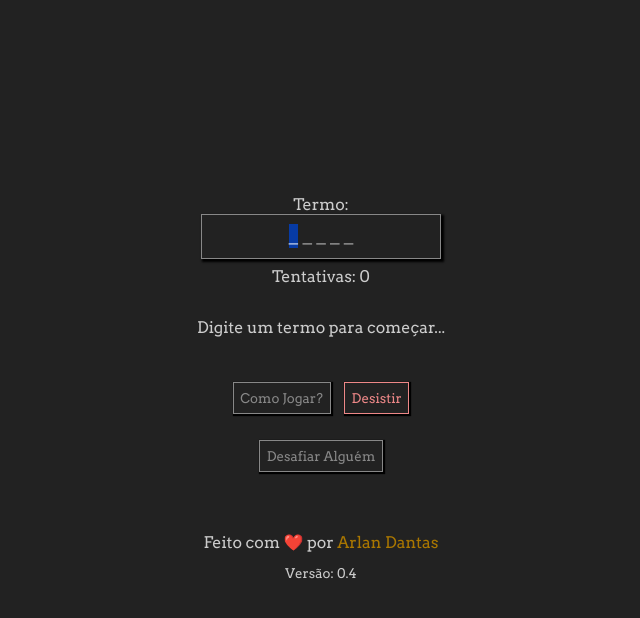
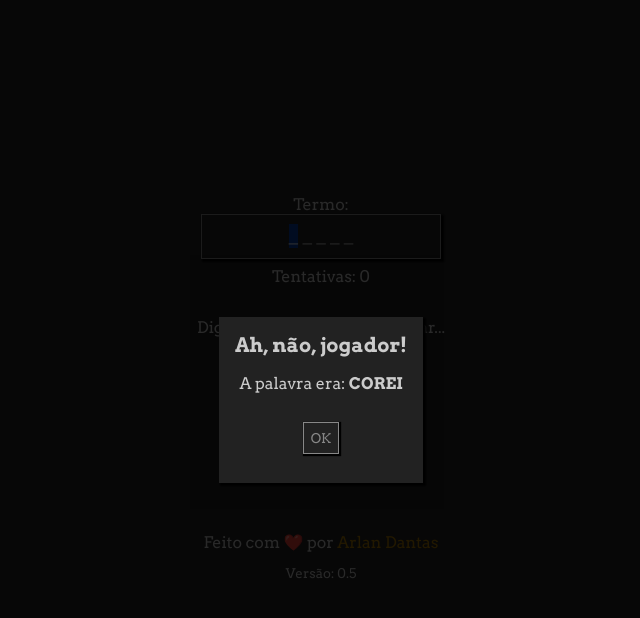
Before and after one commit to arlandantas/term-game, a plain HTML site: page index.html in a window 1280 px wide. Both pictures are taken after a click on the button "Desistir". Shown: the whole page, without its empty margins (319-959 px from the left). Drawn offline with Linux system fonts and the light colour scheme.

Commit message:
feat: new alert system

```diff
--- /dev/null
+++ b/alert.js
@@ -0,0 +1,39 @@
+const alertDiv = document.querySelector("#alert");
+const alertBtCancel = document.querySelector("#alert #bt_cancel");
+const alertBtOk = document.querySelector("#alert #bt_ok");
+const alertTitle = document.querySelector("#alert #title");
+const alertContent = document.querySelector("#alert #content");
+let alertOnOk = () => null;
+let alertOnCancel = () => null;
+
+alertBtOk.onclick = () => {
+    hideAlert()
+    alertOnOk()
+}
+
+alertBtCancel.onclick = () => {
+    hideAlert()
+    alertOnCancel()
+}
+
+function hideAlert() {
+    alertDiv.style.display = 'none';
+}
+
+function showAlert(
+    message,
+    title = null,
+    onOk = null,
+    onCancel = null,
+    okText = 'OK',
+    cancelText = 'Cancelar',
+) {
+    alertContent.innerHTML = message;
+    alertTitle.innerHTML = title ? title : '';
+    alertOnOk = onOk ? onOk : (() => null);
+    alertOnCancel = onCancel ? onCancel : (() => null);
+    alertBtCancel.style.display = onCancel ? '' : 'none';
+    alertBtOk.innerHTML = okText;
+    alertBtCancel.innerHTML = cancelText;
+    alertDiv.style.display = 'flex';
+}
--- a/index.css
+++ b/index.css
@@ -1,6 +1,7 @@
 @import url('https://fonts.googleapis.com/css2?family=Arvo:ital,wght@0,400;0,700;1,400;1,700&display=swap');
 
 :root {
+    --background: #222;
     --border: #888;
     --right: #5a0;
     --wrong_position: #a70;
@@ -24,7 +25,7 @@ body {
     justify-content: center;
     align-items: center;
     min-height: calc(100vh - 4em);
-    background: #222;
+    background: var(--background);
     color: #ccc;
 }
 
@@ -145,3 +146,36 @@ input[type=text], textarea {
     color: inherit;
     margin: 1em 0;
 }
+
+#alert {
+    width: 100vw;
+    height: 100vh;
+    top: 0;
+    left: 0;
+    position: fixed;
+    background: #000c;
+    flex-direction: column;
+    justify-content: center;
+    align-items: center;
+}
+
+#alert #view {
+    background: var(--background);
+    box-shadow: 2px 2px 2px 1px #000;
+    padding: 1em;
+    max-width: 80vw;
+    text-align: center;
+}
+
+#alert #view #title {
+    margin: 0;
+    font-size: 1.25em;
+}
+
+#alert #view #content {
+    margin: .5em 0;
+}
+
+#alert #view #content img {
+    width: 100%;
+}
--- a/index.html
+++ b/index.html
@@ -66,13 +66,25 @@
             <button id="bt_link">Gerar link</button>
         </div>
     </div>
+    <div id="alert" style="display: none;">
+        <div id="placeholder"></div>
+        <div id="view">
+            <h1 id="title">Alerta</h1>
+            <div id="content">Conteúdo</div>
+            <div class="buttons">
+                <button id="bt_cancel">Cancelar</button>
+                <button id="bt_ok">OK</button>
+            </div>
+        </div>
+    </div>
     <div id="credits">
         Feito com ❤️ por
         <a href="https://arlandantas.github.io" target="_blank" rel="noopener noreferrer">Arlan Dantas</a>
     </div>
-    <small style="margin-top: 1em;">Versão: 0.4</small>
+    <small style="margin-top: 1em;">Versão: 0.5</small>
     <script src="./index.js"></script>
     <script src="./navigation.js"></script>
     <script src="./multiplayer.js"></script>
+    <script src="./alert.js"></script>
 </body>
 </html>
--- a/index.js
+++ b/index.js
@@ -11,7 +11,7 @@ let normalizedCurrentWord = null;
 let tryCount = 0;
 
 btGiveup.onclick = () => {
-    alert("Ah, não, Jogador!!!\n\nA palavra era: "+currentWord);
+    showAlert(`<p>A palavra era: <b>${currentWord}</b></p>`, "Ah, não, jogador!")
     start();
 };
 
@@ -90,12 +90,21 @@ function validateWord () {
     incrementTries();
 
     if (normalizedTypedWord === normalizedCurrentWord) {
-        alert(`Boooooooa, Jogador!\n\nVocê acertou a palavra ${currentWord} em ${tryCount} tentativas!`);
-        if (location.search != '') {
-            location.search = '';
-        } else {
-            start();
-        }
+        showAlert(
+            `
+            <p>Boooooooa, Jogador!</p>
+            <p>Você acertou a palavra ${currentWord} em ${tryCount} tentativas!</p>
+            <img src="https://i.gifer.com/UJr.gif" alt="Minions batendo palmas" />
+            `,
+            "UHUUUUULLLLLL",
+            () => {
+                if (location.search != '') {
+                    location.search = '';
+                } else {
+                    start();
+                }
+            }
+        );
     }
 };
 
@@ -164,7 +173,7 @@ function removeAccents(str) {
 }
 
 function alertUnknownWord(word) {
-    alert(`Ihhh, jogador!\nEu não conheço a palavra ${word} não! 😿`);
+    showAlert(`Eu ainda não conheço a palavra ${word}! 😿`, "Ihhh, jogador!");
 }
 
 start();
--- a/multiplayer.js
+++ b/multiplayer.js
@@ -2,7 +2,6 @@ const btLocal = document.querySelector("#multiplayer #bt_local");
 const btLink = document.querySelector("#multiplayer #bt_link");
 const challengeLink = document.querySelector("#multiplayer #challenge_link");
 const txtMultiplayerWord = document.querySelector("#multiplayer #txt_multiplayer_word");
-const MULTIPLAYER_KEY = new Int32Array([ 1640133192, -1849005657, -1885930151, 375780505, -1747904415, 1833361855, 1218248819, -281119767 ]);
 
 function getMultiplayerWordIndex() {
     const typedWord = removeAccents(`${txtMultiplayerWord.value}`.toUpperCase());
@@ -20,7 +19,7 @@ btLocal.onclick = () => {
     start(wordList[typedWordIndex]).then(() => {
         openPage('game');
         txtMultiplayerWord.value = '';
-        alert("Pronto, agora peça para para o outro jogador descobrir a palavra!")
+        showAlert("Pronto, agora peça para para o outro jogador descobrir a palavra!")
     });
 };
 
@@ -39,7 +38,7 @@ btLink.onclick = async () => {
     challengeLink.innerHTML = url.href;
 
     copyToClipboard(challengeLink);
-    alert("Pronto, jogador! Já copiei o link!\nAgora só enviar para o desafiado da vez 😉!")
+    showAlert("Já copiei o link!<br>Agora só enviar para o desafiado da vez 😉!", "Pronto, jogador!")
 };
 
 async function loadChallenge() {
@@ -48,7 +47,7 @@ async function loadChallenge() {
     if (url.searchParams.get("challengeVersion") === "0") {
         start(wordList[url.searchParams.get("challengeIndex")]).then(() => {
             openPage('game');
-            alert("Bem-vindo, jogador! Você foi desafiado...\nBoa sorte!")
+            showAlert("<p>Você foi desafiado...</p><p>Boa sorte!</p>", "Bem-vindo, jogador!")
         })
     }
 }
```
